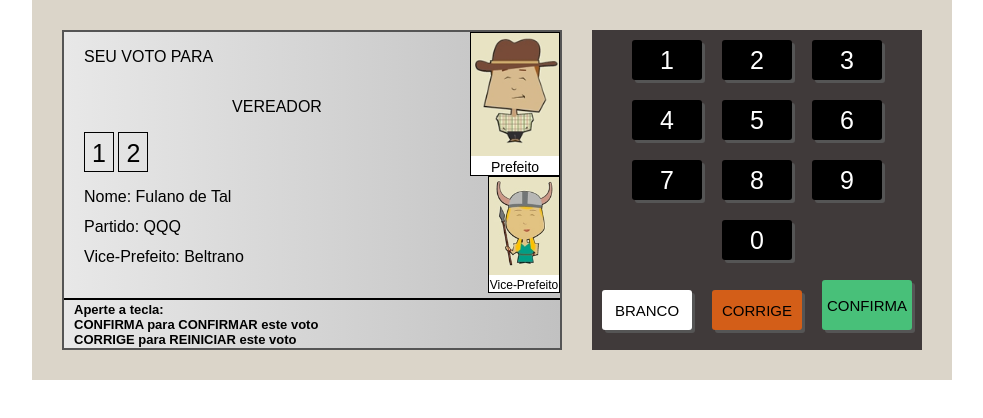
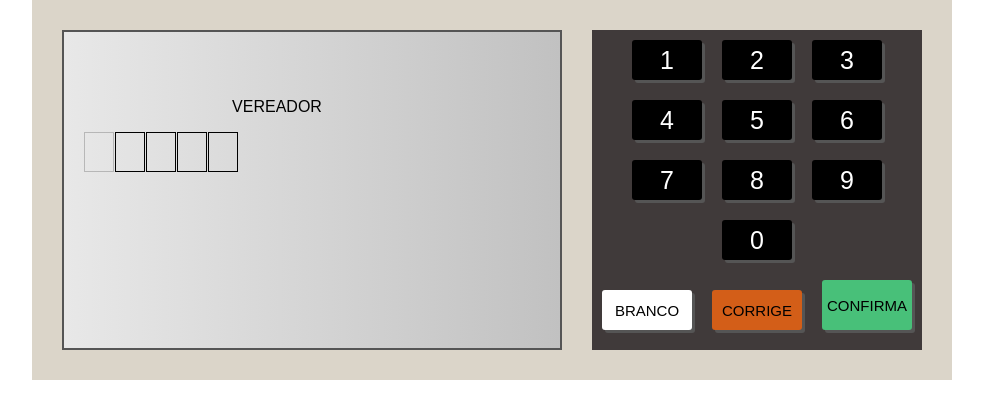
Before and after one commit to fabiomoura-m/Urna-eletronica, a plain HTML site: page index.html in a window 1280 px wide. Shown: the whole page, without its empty margins (148-1131 px from the left). Drawn offline with Linux system fonts and the light colour scheme.

Commit message:
feat: includes initial voting stage function

```diff
--- a/assets/css/style.css
+++ b/assets/css/style.css
@@ -58,6 +58,7 @@ padding-left: 20px;
   text-align: center;
   line-height: 40px;
   font-size: 25px;
+  margin-right: 1px;
 }
 .blink{
   animation-name: blink;
--- a/assets/js/script.js
+++ b/assets/js/script.js
@@ -1,12 +1,42 @@
 let yourVoteFor = document.querySelector('.division-1-header span');
-let position = document.querySelector('.division-1-post span');
+let position = document.querySelector('.division-1-position span');
 let candidate = document.querySelector('.division-1-candidate');
 let warning = document.querySelector('.display_division-2');
 let candidateImages = document.querySelector('.division-1--right');
 let numbers = document.querySelector('.division-1-numbers');
 
+let currentStage = 0;
+let number = '';
+
+function startStage() {
+  let stage = etapas[currentStage];
+
+  let numberHtml = '';
+
+  for (let i = 0; i < stage.numeros; i++) {
+    if (i === 0) {
+      numberHtml += "<div class='number blink'></div>";
+    } else {
+      numberHtml += "<div class='number'></div>";
+    }
+  }
+
+  yourVoteFor.style.display = 'none';
+  position.innerHTML = stage.titulo;
+  candidate.innerHTML = '';
+  warning.style.display = 'none';
+  candidateImages.innerHTML = '';
+  numbers.innerHTML = numberHtml;
+}
+
+function updateInterface() {}
+
 function clicked(n) {
-  alert('clicou em ' + n);
+  let elementNumber = document.querySelector('.number.blink');
+  if (elementNumber !== null) {
+    elementNumber.innerHTML = n;
+    number = `${number}${n}`;
+  }
 }
 
 function white() {
@@ -20,3 +50,5 @@ function fix() {
 function confirm() {
   alert('clicou em confirma');
 }
+
+startStage();
--- a/index.html
+++ b/index.html
@@ -22,8 +22,8 @@
             <span>VEREADOR</span>
           </div>
           <div class="division-1-numbers">
-            <div class="number">1</div>
-            <div class="number">2</div>
+            <div class="number blink"></div>
+            <div class="number"></div>
           </div>
           <div class="division-1-candidate">
             Nome: Fulano de Tal <br>
@@ -76,7 +76,7 @@
   </div>
 
 
-  <script src="assets/js/etapas.js"></script>
+  <script src="assets/js/stages.js"></script>
   <script src="assets/js/script.js"></script>
 </body>
 
```
Also changed, not shown: assets/js/stages.js (renamed from assets/js/etapas.js).
